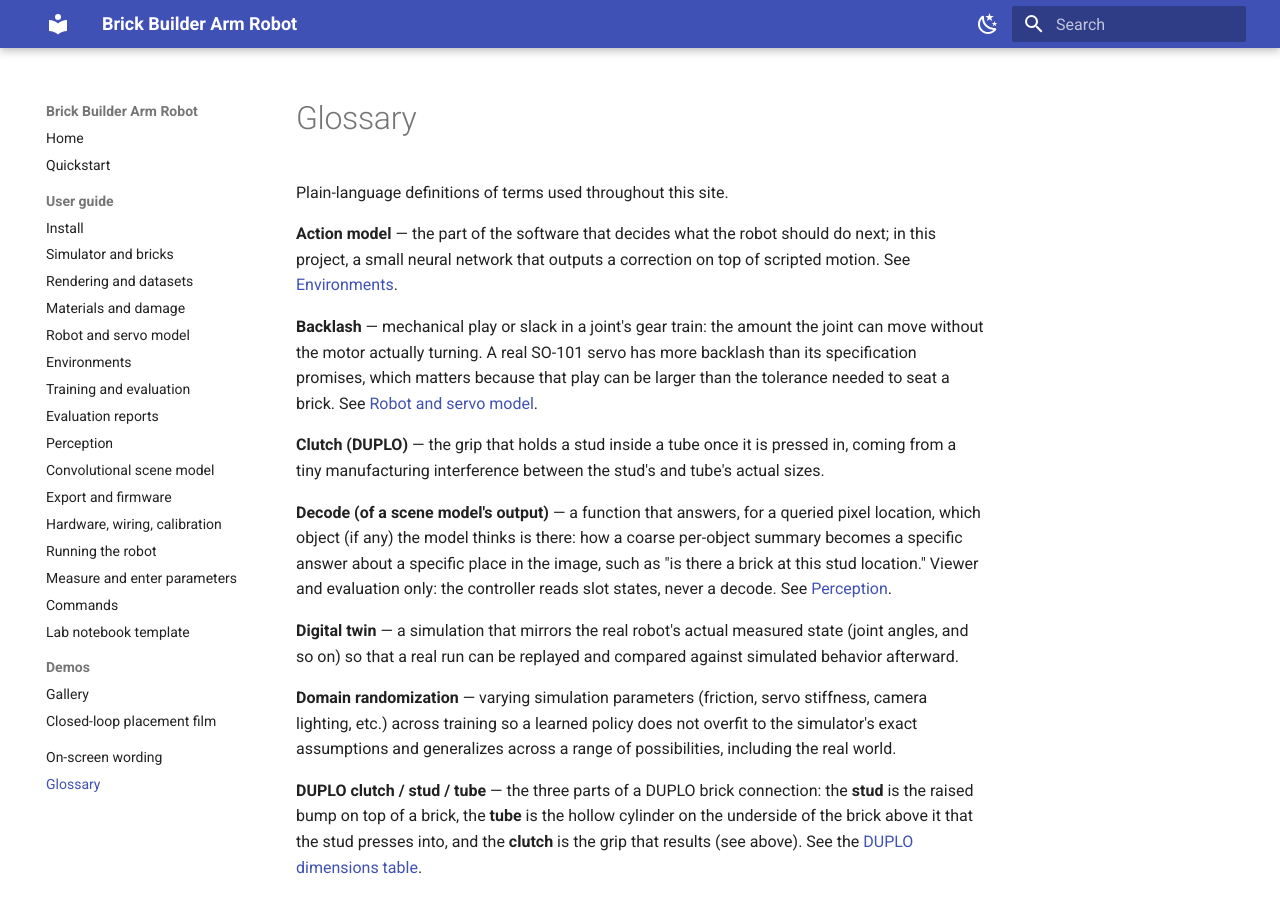
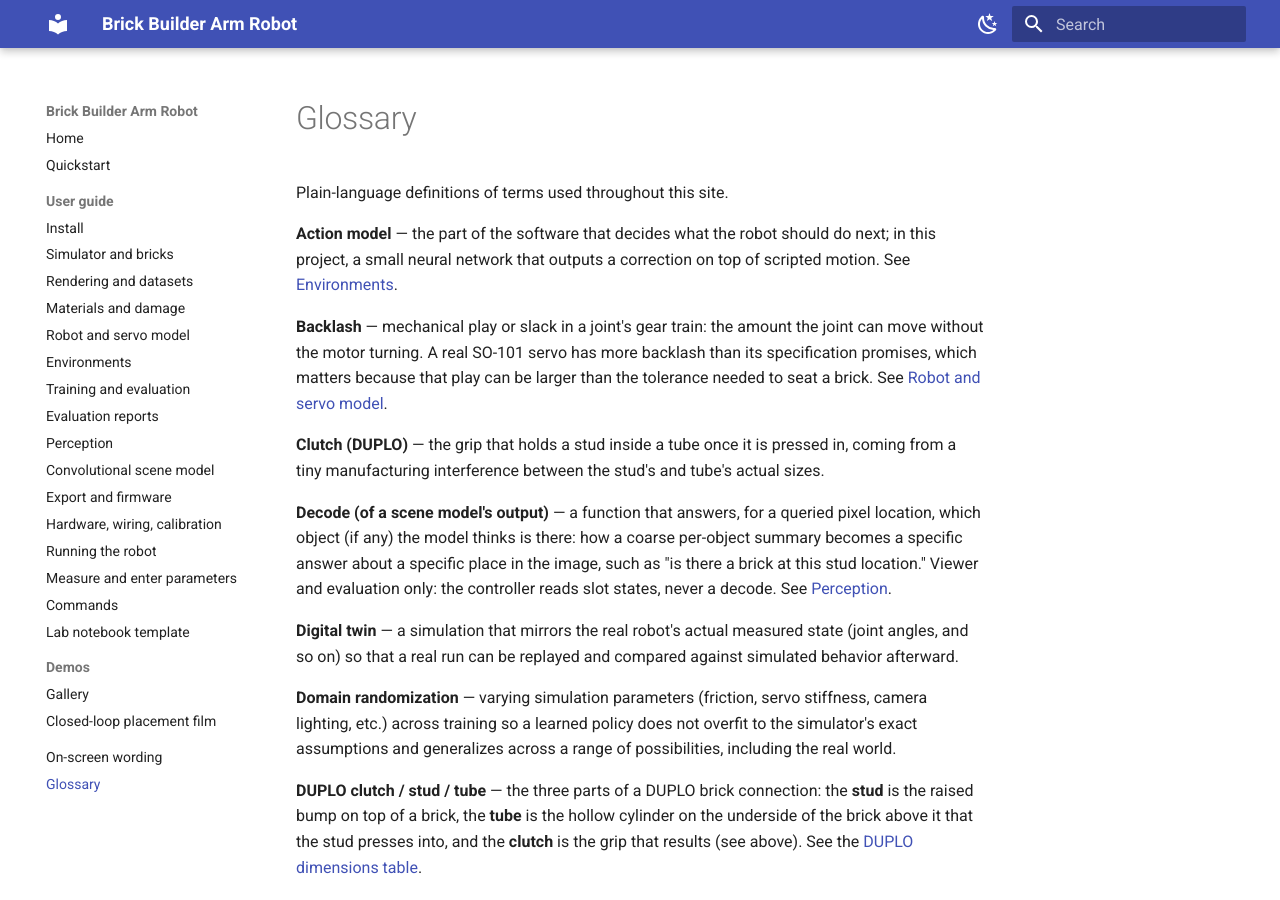
Before and after one commit to k-h-nunn/brick-builder-arm-robot, an MkDocs documentation site: the page built from docs/glossary.md, in a window 1280 px wide and 900 px high. Built offline with MkDocs 1.6.1 and Material for MkDocs 9.7.7, drawn with Linux system fonts in a browser that asks for light colours.

Commit message:
docs: remove remaining "actually" instances (adjective of emphasis)
Final sweep across all 13 condensed files for the banned emphasis
words (honest/real/actually/simply); these three were the last ones
in prose (the rest were inside code comments or quoted example
strings, which are left alone).

Co-Authored-By: Claude Fable 5.1 <noreply@anthropic.com>
Claude-Session: https://claude.ai/code/session_01RzBd2B5zzgQYF7MiXKsWuw

```diff
--- a/docs/glossary.md
+++ b/docs/glossary.md
@@ -7,7 +7,7 @@ project, a small neural network that outputs a correction on top of scripted mot
 [Environments](guide/04-environments.md).
 
 **Backlash** — mechanical play or slack in a joint's gear train: the amount the joint can move without
-the motor actually turning. A real SO-101 servo has more backlash than its specification promises, which
+the motor turning. A real SO-101 servo has more backlash than its specification promises, which
 matters because that play can be larger than the tolerance needed to seat a brick. See
 [Robot and servo model](guide/03-robot-and-servo-model.md#gear-free-play-and-encoder-position).
 
```
Also changed, not shown: docs/demos/README.md (+1 -1 lines), docs/guide/07-export-and-firmware.md (+1 -1 lines).
